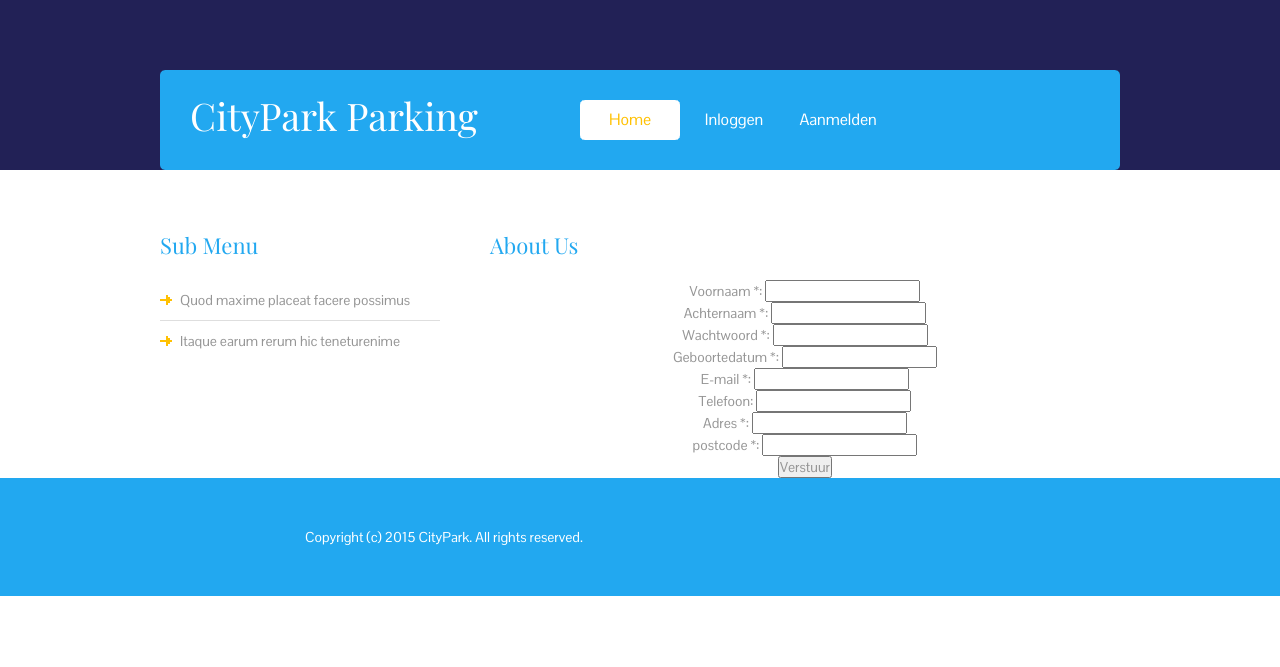
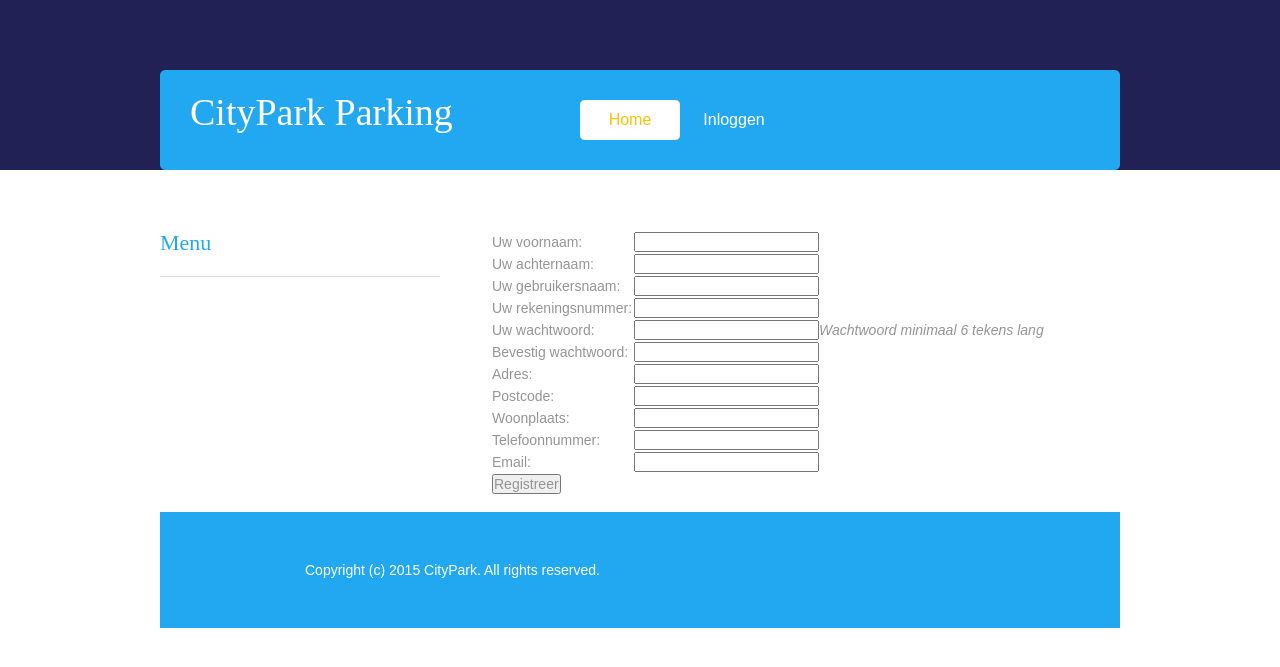
Before and after one commit to PaulKoning/Citypark-2015-groep-14, a PHP site: page /aanmelden.php in a window 1280 px wide. Shown: the top 667 px of the page. Run offline with PHP 8.4, Linux system fonts and the light colour scheme.

Commit message:
Registreren/Aanmelden....

```diff
--- a/citypark website/aanmelden.php
+++ b/citypark website/aanmelden.php
@@ -1,17 +1,12 @@
 <?php
-require_once("db_connection.php");
-    ?>
-<!DOCTYPE html PUBLIC "-//W3C//DTD XHTML 1.0 Transitional//EN" "http://www.w3.org/TR/xhtml1/DTD/xhtml1-transitional.dtd">
-<html xmlns="http://www.w3.org/1999/xhtml">
-
-<html>
+include ("include/dbconnect.php");
+?>
 <head>
+    <title>Registratie</title>
     <meta http-equiv="Content-Type" content="text/html; charset=utf-8" />
-    <title>CityPark Parking Project</title>
     <link rel="stylesheet" type="text/css" href="css/styles.css"/>
-    <link href='http://fonts.googleapis.com/css?family=Playfair+Display|Pontano+Sans' rel='stylesheet' type='text/css'>
 </head>
-<body>
+    <body>
 <div class="header-wrapper">
     <div class="header">
         <div class="header-content">
@@ -21,10 +16,8 @@ require_once("db_connection.php");
 
             <div class="menu">
                 <ul>
-                    <li><a class="active" href="index.php">Home</a></li>
-                    <li><a href="inloggen.php">Inloggen</a></li>
-                    <li><a href="aanmelden.php">Aanmelden</a></li>
-
+                    <li><a class="active" href="index.html">Home</a></li>
+                    <li><a href="inloggen.html">Inloggen</a></li>
 
                 </ul>
             </div>
@@ -36,45 +29,94 @@ require_once("db_connection.php");
 <div class="cotainer">
     <div class="col-wrapper">
         <div class="col1 marRight">
-            <h1>Sub Menu</h1>
+            <h1>Menu</h1>
 
             <ul>
 
-                <li><a href="#">Quod maxime placeat facere possimus</a></li>
-                <li class="bdrBottom"><a href="#">Itaque earum rerum hic teneturenime</a></li>
+                <li><a href="#"></a></li>
+                <li class="bdrBottom"><a href="#"></a></li>
             </ul>
         </div>
-        <div class="col2">
-            <h1>About Us</h1>
-            <form tag="Create Logon">
-                <div align="center">
-                    Voornaam *: <input type="username" name="username" /></br>
+        <div id = "registratie">
+            <form method = "post">
+                <table>
+<td>Uw voornaam: </td><td><input type = "text", name = "naam"></td><tr>
+<td>Uw achternaam: </td><td><input type = "text", name = "achternaam"></td><tr>
+<td>Uw gebruikersnaam: </td><td><input type = "text", name = "gebruikersnaam"></td><tr>
+<td>Uw rekeningsnummer: </td><td><input type = "text", name = "reknummer"></td><tr>
+<td>Uw wachtwoord: </td><td><input type = "password" name = "wachtwoord"><i>Wachtwoord minimaal 6 tekens lang</i></td><tr>
+<td>Bevestig wachtwoord: </td><td><input type = "password" name = "bevestig_wachtwoord"></td><tr>
+<td>Adres: </td><td><input type = "text" name = "straat"></td><tr>
+<td>Postcode: </td><td><input type = "text" name = "postcode"></td><tr>
+<td>Woonplaats: </td><td><input type = "text" name = "woonplaats"></td><tr>
+<td>Telefoonnummer: </td><td><input type = "text" name = "tel_nr"></td><tr>
+<td>Email: </td><td><input type = "text" name = "email"></td><tr>
+<td><button type = "submit" name = "submit">Registreer</button></td>
+                </table>
+            </form>
+        </div>
+    </body>
+<?php // Controle op invoer van het registratie formulier
+if (isset($_POST["submit"])) {
+    if (empty($_POST["naam"]) || is_numeric($_POST["naam"])) {
+        echo "Uw naam is niet juist ingevuld" . "<br/>";
+        } else {
+        $naam = $_POST["naam"];
+	$achternaam = $_POST["achternaam"];
+	$gebruikersnaam = $_POST["gebruikersnaam"];
+	$rekeningsnummer = $_POST["reknummer"];
+        }
+    if ($_POST["wachtwoord"] == $_POST ["bevestig_wachtwoord"]) {
+        if (empty($_POST["wachtwoord"]) || strlen($_POST["wachtwoord"]) < 6 && strlen($_POST["wachtwoord"]) > 21) {
+            echo "Uw heeft uw wachtwoord niet juist ingevuld" . "<br/>";
+            } else {
+            $wachtwoord = $_POST["wachtwoord"];
+            }
+    } else {
+    echo "U heeft uw wachtwoord niet bevestigd" . "<br/>";
+    }
+    if (empty($_POST["straat"])) {
+        echo "Uw adres is niet juist ingevuld" . "<br/>";
+        } else {
+        $straat = $_POST["straat"];
+        }
 
-                    Achternaam *: <input type="surname" name="surname" /></br>
+    if (empty($_POST["postcode"]) || !preg_match("/^[1-9]{1}[0-9]{3}[A-Z]{2}$/", $_POST["postcode"])) {
+        echo "Uw postcode is niet juist ingevuld" . "<br/>";
+        } else {
+        $postcode = $_POST["postcode"];
+        }
+    if (empty($_POST["woonplaats"])) {
+        echo "Uw woonplaats is niet juist ingevuld" . "<br/>";
+        } else {
+        $woonplaats = $_POST["woonplaats"];
+        }
 
-                    Wachtwoord *: <input type="password" name="pwd" /></br>
+        $telefoonnummer = $_POST["tel_nr"];
+    if (!filter_var($_POST["email"], FILTER_VALIDATE_EMAIL)) {
+        echo "Email is niet juist ingevuld" . "<br/>";
+        } else {
+        $email = $_POST["email"];
+        }
 
-                    Geboortedatum *: <input type="date of birth" name="dob" /></br>
+}
 
-                    E-mail *: <input type="email" name="email" /></br>
+if (isset($naam, $wachtwoord, $straat, $postcode, $woonplaats, $telefoonnummer, $email)) {
+    echo "Uw registratie is gelukt." . "<br/>";
 
-                    Telefoon: <input type="telephone" name="tel" /></br>
+    // SQL Query aanmaken voor gebruiker
+    $reg_klant = "INSERT INTO ";
+    $reg_klant .= "Gebruiker ";
+    $reg_klant .= "(Voornaam, Achternaam, Rekeningsnummer, Adres, Woonplaats, Postcode, Telefoonnummer, Email, Wachtwoord, Gebruikersnaam, Gebruiker_niveau) ";
+    $reg_klant .= "VALUES ";
+    $reg_klant .= "('$naam', '$achternaam', '$rekeningsnummer', '$straat', '$woonplaats', '$postcode', '$telefoonnummer', '$email', '$wachtwoord', '$gebruikersnaam', 1)";
 
-                    Adres *: <input type="address" name="add" /></br>
+    $registratie = mysqli_query($connection,$reg_klant);
 
-                    postcode *: <input type="postcode" name="ptc" /></br>
+}
 
-
-                    <input type="submit" value="Verstuur" />
-                </div>
-            </form>
-
-
-        </div>
-
-    </div>
-
-</div>
+?>
+<br>
 <div class="clearing"></div>
 <div class="footer-wrapper">
 
@@ -88,5 +130,3 @@ require_once("db_connection.php");
         <p>Copyright (c) 2015 CityPark. All rights reserved.</p>
     </div>
 </div>
-</body>
-</html>
```
Also changed, not shown: citypark website/registreren.php (deleted, +0 -132 lines).
